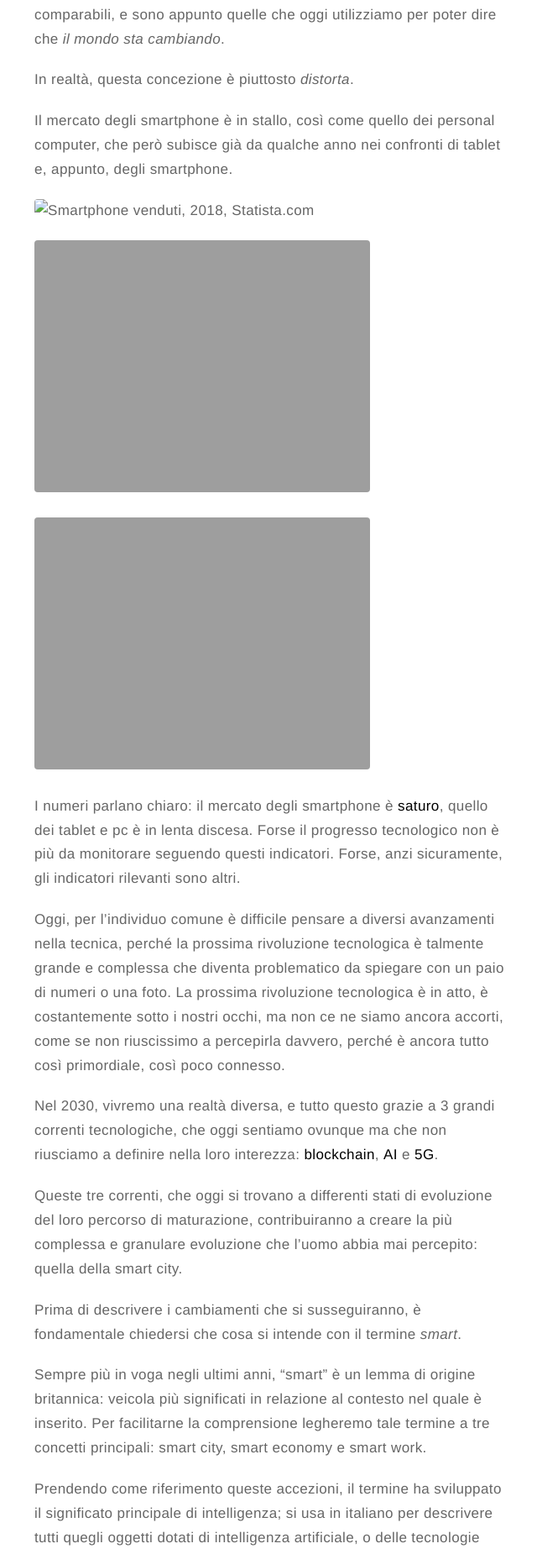
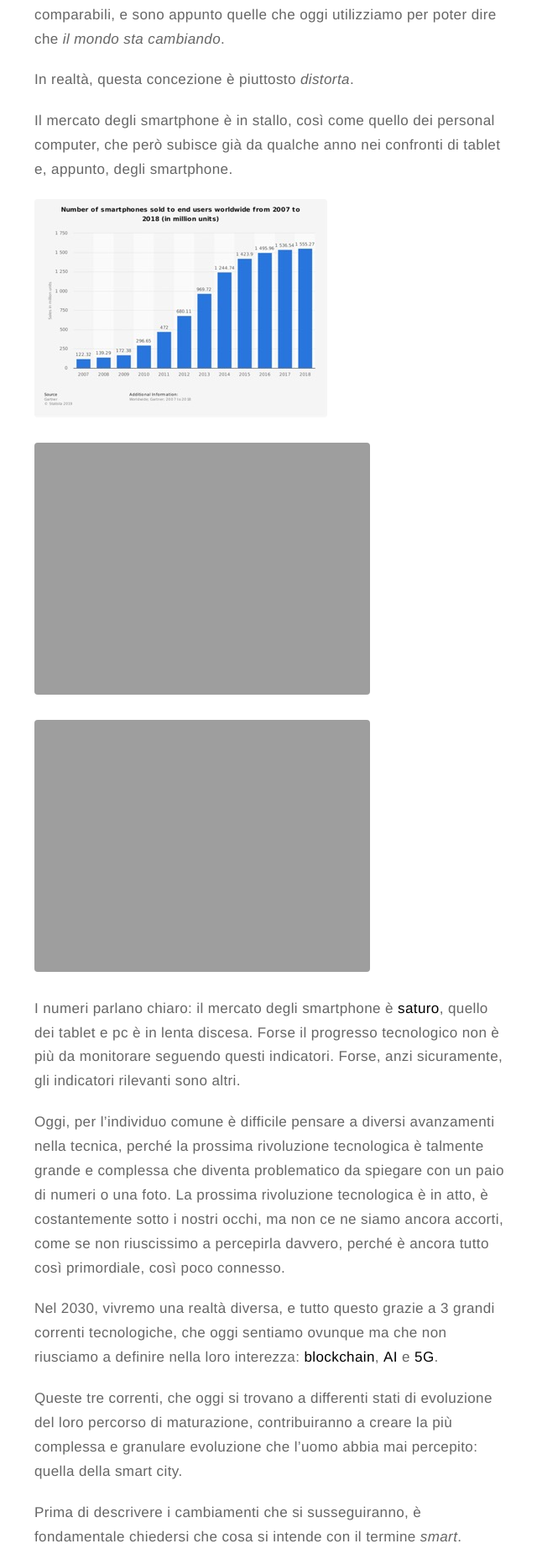
Before and after one commit to iJaack/Jaack, a Jekyll site: the page built from _posts/2019-12-20-2030-blockchain-5g-ai.markdown, in a window 1280 px wide. Shown: the part 1160-3010 px from the top of the page at 84% size, without its empty margins (319-959 px from the left). Built offline with Jekyll 4.4.1, drawn with Linux system fonts in a browser that asks for light colours.

Commit message:
Fix di alcune immagini in progetto 2030

```diff
--- a/_posts/2019-12-20-2030-blockchain-5g-ai.markdown
+++ b/_posts/2019-12-20-2030-blockchain-5g-ai.markdown
@@ -40,11 +40,11 @@
 
 Il mercato degli smartphone è in stallo, così come quello dei personal computer, che però subisce già da qualche anno nei confronti di tablet e, appunto, degli smartphone.
 
-<img class="image" src="{{site.url}}/assets/images/projects/smartphone_venduti_2018.jpg" alt="Smartphone venduti, 2018, Statista.com">
+<img class="image" src="{{site.url}}/assets/images/projects/2030/smartphone_venduti_2018.jpg" alt="Smartphone venduti, 2018, Statista.com">
 
-<img class="image" src="{{site.url}}/assets/images/projects/tablet_venduti_2018.jpg" alt="Tablet venduti, 2018, Statista.com">
+<img class="image" src="{{site.url}}/assets/images/projects/2030/tablet_venduti_2018.jpg" alt="Tablet venduti, 2018, Statista.com">
 
-<img class="image" src="{{site.url}}/assets/images/projects/computer_venduti_2018.jpg" alt="Computer venduti, 2018, Statista.com">
+<img class="image" src="{{site.url}}/assets/images/projects/2030/computer_venduti_2018.jpg" alt="Computer venduti, 2018, Statista.com">
 
 I numeri parlano chiaro: il mercato degli smartphone è **saturo**, quello dei tablet e pc è in lenta discesa. Forse il progresso tecnologico non è più da monitorare seguendo questi indicatori. Forse, anzi sicuramente, gli indicatori rilevanti sono altri.
 
@@ -77,9 +77,9 @@
 
 Una blockchain, così come dice la parola nella sua traduzione in inglese, è una catena di blocchi, un registro digitale distribuito (Distributed Ledger) aperto e consultabile in ogni momento. Avendo una struttura decentralizzata, non esiste nessun server centrale avente la possibilità concreta di prevalere: il processo decisionale passa attraverso un rigoroso processo di costruzione del consenso. Ogni transazione o informazione inserita in questo database deve essere approvata dal **50%+1** dei nodi della rete. La tecnologia blockchain si struttura come un nuovo paradigma per la gestione delle informazioni e delle transazioni ed è utilizzata laddove esista una relazione di scambio. Il ruolo di un database distribuito tra i nodi della rete garantisce lo scambio di informazioni e valore in modo sicuro, veloce, trasparente fra sistemi, persone e oggetti.
 
-<img class="image" src="{{site.url}}/assets/images/projects/spesa_soluzioni_blockchain.jpg" alt="Spesa in soluzioni blockchain, Statista.com">
+<img class="image" src="{{site.url}}/assets/images/projects/2030/spesa_soluzioni_blockchain.jpg" alt="Spesa in soluzioni blockchain, Statista.com">
 
-<img class="image" src="{{site.url}}/assets/images/projects/utenti_blockchain_wallet_2018.jpg" alt="Utenti di wallet blockchain, 2018, Statista.com">
+<img class="image" src="{{site.url}}/assets/images/projects/2030/utenti_blockchain_wallet_2018.jpg" alt="Utenti di wallet blockchain, 2018, Statista.com">
 
 ### AI
 
@@ -89,7 +89,7 @@
 Allo stesso modo, non è possibile identificare ad oggi l’Intelligenza Artificiale come reale Intelligenza, poiché non è in grado di portare a termine diversi obiettivi da sola. Ad oggi, esiste l’AI che permette di scattare foto qualitativamente eccellenti senza hardware particolarmente performante, quella che gioca benissimo a DOTA 2 o a Go, quella che traduce il testo in più lingue, e così via. Non esiste ancora una vera Intelligenza Artificiale, che gli scienziati hanno, per semplicità, definito Intelligenza Artificiale Generale.
 Un’Intelligenza Artificiale Generale (o AGI, nell'abbreviazione inglese) è un’intelligenza in grado di risolvere problemi complessi di qualunque natura.
 
-<img class="image" src="{{site.url}}/assets/images/projects/ricavi_ai_2018.jpg" alt="Ricavi del settore AI, 2018, Statista.com">
+<img class="image" src="{{site.url}}/assets/images/projects/2030/ricavi_ai_2018.jpg" alt="Ricavi del settore AI, 2018, Statista.com">
 
 È importante sapere che **oggi l'Intelligenza Artificiale Generale**, quella che immaginiamo e che vediamo nei film di fantascienza, non esiste.
 Ci sono degli esperimenti che sono portati avanti da consorzi di aziende e da associazioni devote allo sviluppo di AI etiche, come OpenAI, ma le opinioni più ottimistiche posizionano il raggiungimento della creazione di un sistema di Intelligenza Artificiale Generale intorno al 2040. Le opinioni più pessimistiche lo posizionano intorno al 2100. Più del 50% degli scienziati rimane d'accordo che vedremo l'AGI in questo secolo.
@@ -119,11 +119,11 @@
 * efficienza dei segnali potenziata;
 * latenza significativamente ridotta in confronto alla connessione LTE.
 
-<img class="image" src="{{site.url}}/assets/images/projects/celle_5G_2022.jpg" alt="Numero di celle 5G, entro il 2022, Statista.com">
+<img class="image" src="{{site.url}}/assets/images/projects/2030/celle_5G_2022.jpg" alt="Numero di celle 5G, entro il 2022, Statista.com">
 
 La realtà in cui siamo costantemente connessi mostra che entro il 2021, in Europa, il 4G non sarà sufficiente per sostenere la richiesta di traffico dati delle città. Le stime identificano una crescita della domanda pari al 40% annui almeno fino al 2025. Insomma la quantità degli oggetti connessi crescerà esponenzialmente e ciò avverrà a causa, o meglio per merito, della diffusione del 5G.
 
-<img class="image" src="{{site.url}}/assets/images/projects/previsione_5G_2025" alt="Previsione indotto 5G, entro il 2025, Statista.com">
+<img class="image" src="{{site.url}}/assets/images/projects/2030/previsione_5G_2025" alt="Previsione indotto 5G, entro il 2025, Statista.com">
 
 Le future reti 5G mirano a fornire **servizi locali wireless** di alta qualità per soddisfare le esigenze specifiche dei singoli settori verticali, oltre le tradizionali offerte di banda larga mobile. Il 5G ha il potenziale di rivoluzionare l'ecosistema aziendale di comunicazione mobile e di aprire il mercato a nuovi modelli di operatori locali verticali specifici.
 
@@ -328,11 +328,10 @@
 2.	Fase elettorale: del voto la blockchain può portare garanzie nella gestione dell’identità dei partecipanti e nella garanzia dell’unicità del documento di voto per ciascun partecipante;
 3.	Fase post-elettorale: la blockchain potrebbe essere perfetta per effettuare gli audit necessari al controllo. In funzione delle sue caratteristiche legate alla trasparenza e all’ immutabilità, si potrebbero ridurre orme di violazione a posteriori.
 
-<img class="image" src="" alt="">
-
 La valorizzazione dell’informazione, del dato e del cittadino cui quel dato è rivolto, la tempistica dello scambio delle informazioni, l’autenticazione dei rapporti di fiducia, basati non più sulla parola ma su supporti tecnologici specifici e difficilmente falsificabile, stanno diventando il nuovo paradigma del business moderno. E’ opinione condivisa che la pubblica amministrazione rivesta un ruolo fondamentale sul piano legislativo e regolatorio, è il più imponente fornitore di servizi e di infrastrutture ai cittadini e alle aziende e genera con essi una interazione continua, quotidiana e superiore ad ogni altra interazione sociale. Tutto ruota intorno ai servizi pubblici.
 
 Per concludere, vi riportiamo le parole della Ministra Buongiorno, tratte dall’intervista per Webnews:
+
 <blockquote>“Il lavoro agile io lo incentiverò perché ci credo molto, ma il punto di base è che la tecnologia è velocissima e la pubblica amministrazione è lenta, e succede spesso che si ha il prodotto tecnologico pronto ma manca l’organizzazione in ufficio. Occorre fare una sorta di percorso cronologico: prima semplificare e organizzare, poi avere il prodotto tecnologico. È chiaro che se io non formo il personale, ci sarà sempre questa discrasia tra ufficio bloccato e prodotto tecnologico [già rilasciato]. Per esempio, per quanto riguarda le carte d’identità digitali, ci sono alcuni comuni in cui si riesce ad avere questo prodotto immediatamente, altri in cui bisogna aspettare 3-4 mesi, perché manca un’organizzazione di base. Ecco perché dico che la Pubblica Amministrazione va prima semplificata, e a quel punto si può digitalizzare. Altrimenti abbiamo una serie di prodotti tecnologici, ma non siamo in grado di usarli”.</blockquote>
 
 Il Quantum Processor è stato introdotto nei modelli QLED 2018. Nelle TV di nuova generazione in casa Samsung, supporta la risoluzione 8K della serie Q900. È il brain della TV ed è responsabile della gestione di quattro funzioni chiave:
```
